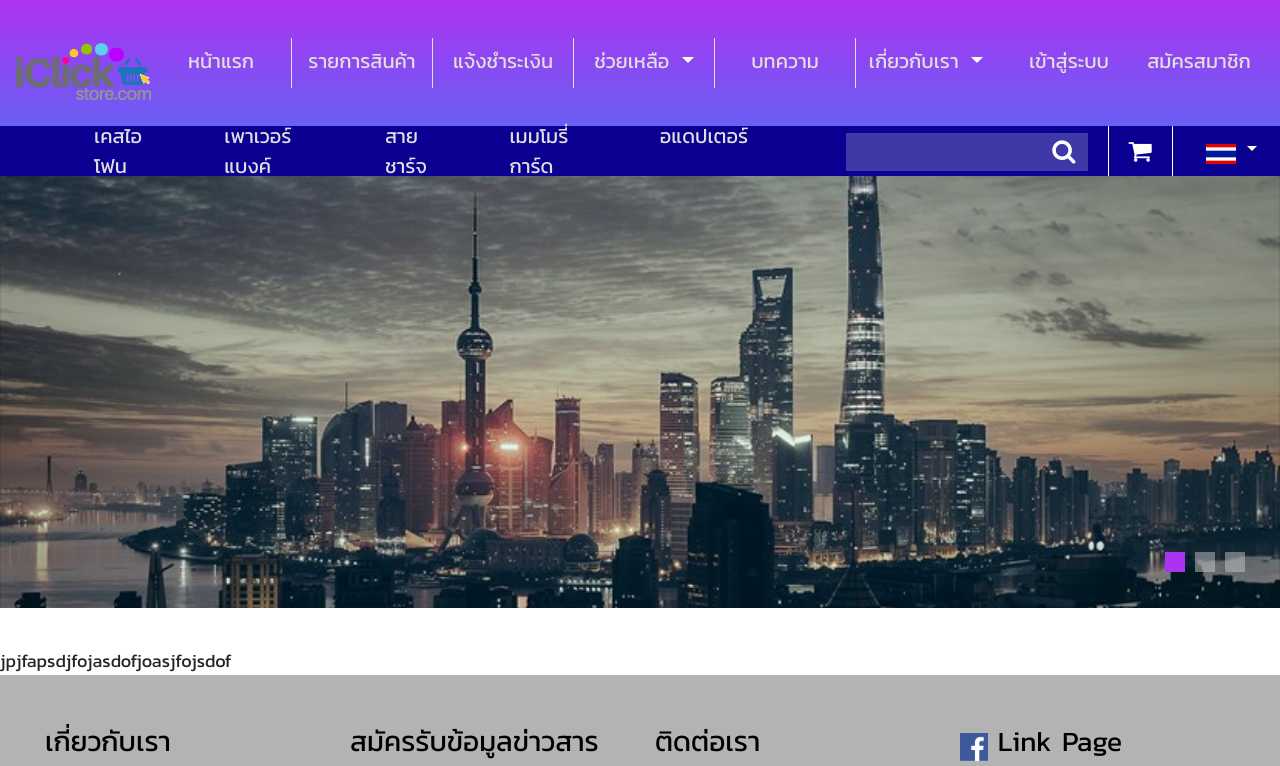
After one commit to haritleksopee/iclick, a PHP site: page /product-list.php in a window 1280 px wide. The commit adds this page. Shown: the top 766 px of the page. Run offline with PHP 8.4, Linux system fonts and the light colour scheme; some libraries are stand-ins or nearby versions.

Commit message:
add product-list.php #PARK 9.11 13/06/2561

```diff
--- a/assets/css/custom.css
+++ b/assets/css/custom.css
@@ -54,9 +54,11 @@ h1 {
     margin-left: 0px;
     margin-right: 0px;
 }
+
 a:hover{
     text-decoration: none;
 }
+
 .nav-right-auto {
     margin-left: auto;
 }
@@ -199,7 +201,7 @@ a:hover{
 
 }
 .footer-font-social {
-    font-size: 55px;
+    font-size: 50px;
     padding-left: 0px;
     padding-right: 6px;
 }
@@ -1015,9 +1017,8 @@ a:hover{
 .flex-img-article {
     position: relative;
     overflow: hidden;
-    height: 290px;
-}
-
+    height: 250px;
+}
 .home-card-article {
     padding: 0px;
     border: 3px solid #9718e4;
@@ -1834,7 +1835,7 @@ a:hover{
      /*------------------------------------
      -------------ARTICLE END 1366---------
      --------------------------------------*/
-
+}
 
 
 
@@ -2117,7 +2118,6 @@ a:hover{
         font-size: 23px;
     }
     .signup-select {
-
         border-radius: 0px;
         background: #fff url(../../assets/images/select.png) no-repeat right 6px center;
         background-size: 25px;
@@ -2249,7 +2249,7 @@ a:hover{
     .CON_c_a{
      width: 100%;
     }
-
+}
    /*----------------------------------------
      ---------------CONTENT END --------------------
     ------------------------------------------*/
@@ -3052,9 +3052,6 @@ a:hover{
         width: 92%;
         margin-left: 14px;
    }
-        width: 92%;
-        margin-left: 14px;
-    }
    .pay_bb_2 {
         width: 96%;
         margin-left: 14px;
@@ -3706,3 +3703,5 @@ a:hover{
     /*--------------------------------
     -------CONTENT END 320------------
     ---------------------------------*/
+
+}
--- a/inc/navbar.php
+++ b/inc/navbar.php
@@ -50,7 +50,7 @@
         <a class="nav-link" href="home.php">หน้าแรก</a>
       </li>
       <li class="nav-item nav-border-right">
-        <a class="nav-link" href="#">รายการสินค้า</a>
+        <a class="nav-link" href="product-list.php">รายการสินค้า</a>
       </li>
       <li class="nav-item nav-border-right">
         <a class="nav-link" href="#">แจ้งชำระเงิน</a>
--- /dev/null
+++ b/product-list.php
@@ -0,0 +1,69 @@
+<!doctype html>
+<html lang="en">
+  <head>
+    <!-- START HEADER -->
+    <?php include_once('inc/header.php'); ?>
+    <!-- END HEADER -->
+  </head>
+
+  <body>
+  <!-- START NAVBAR -->
+    <?php include_once('inc/navbar.php'); ?>
+    <!-- END NAVBAR -->
+    <div class="wrapper">
+     <!-- CONTENT  -->
+        <div id="carouselExampleIndicators" class="carousel slide" data-ride="carousel">
+          <ol class="carousel-indicators">
+            <li data-target="#carouselExampleIndicators" data-slide-to="0" class="active"></li>
+            <li data-target="#carouselExampleIndicators" data-slide-to="1"></li>
+            <li data-target="#carouselExampleIndicators" data-slide-to="2"></li>
+          </ol>
+          <div class="carousel-inner">
+            <div class="carousel-item active">
+              <div class="flex-carousel-img">
+                <img class="d-block img-carousel-auto" src="assets/images/slide/shanghai.jpg" alt="First slide">
+              </div>
+            </div>
+            <div class="carousel-item">
+              <div class="flex-carousel-img">
+                <img class="d-block img-carousel-auto" src="assets/images/slide/company-slider-01.jpg" alt="First slide">
+              </div>
+            </div>
+            <div class="carousel-item">
+              <div class="flex-carousel-img">
+                <img class="d-block img-carousel-auto" src="assets/images/slide/tumblr_n9hyqfJavs1st5lhmo1_1280-900x502.jpg" alt="First slide">
+              </div>
+            </div>
+          </div>
+        </div>
+
+
+        <div class="row">
+          <div class="home-size-web">
+
+            jpjfapsdjfojasdofjoasjfojsdof
+
+
+
+          </div>
+        </div>
+
+
+
+
+
+
+     <!-- END CONTENT  -->
+    </div> <!-- wrapper -->
+
+    <!-- START FOOTER -->
+    <?php include_once('inc/footer.php'); ?>
+    <!-- END FOOTER -->
+
+    <!-- START FOOTER SCRIPT -->
+    <?php include_once('inc/footer-script.php'); ?>
+    <!-- END FOOOTER SCRIPT -->
+
+
+  </body>
+</html>
--- a/signup.php
+++ b/signup.php
@@ -139,7 +139,7 @@
 
                 <div class="form-group row signup-distance-y">
                   <div class="col-xl-12 text-md-right text-center">
-                    <button type="button" class="profile-add"><i class="fa fa-plus" aria-hidden="true"></i></button>
+                    <button type="button" class="profile-add" style="margin-right: 0px;"><i class="fa fa-plus" aria-hidden="true"></i></button>
                   </div>
                 </div>
 
```
Also changed, not shown: 1 other file. Lines whose indentation alone changed are shown as unchanged.
